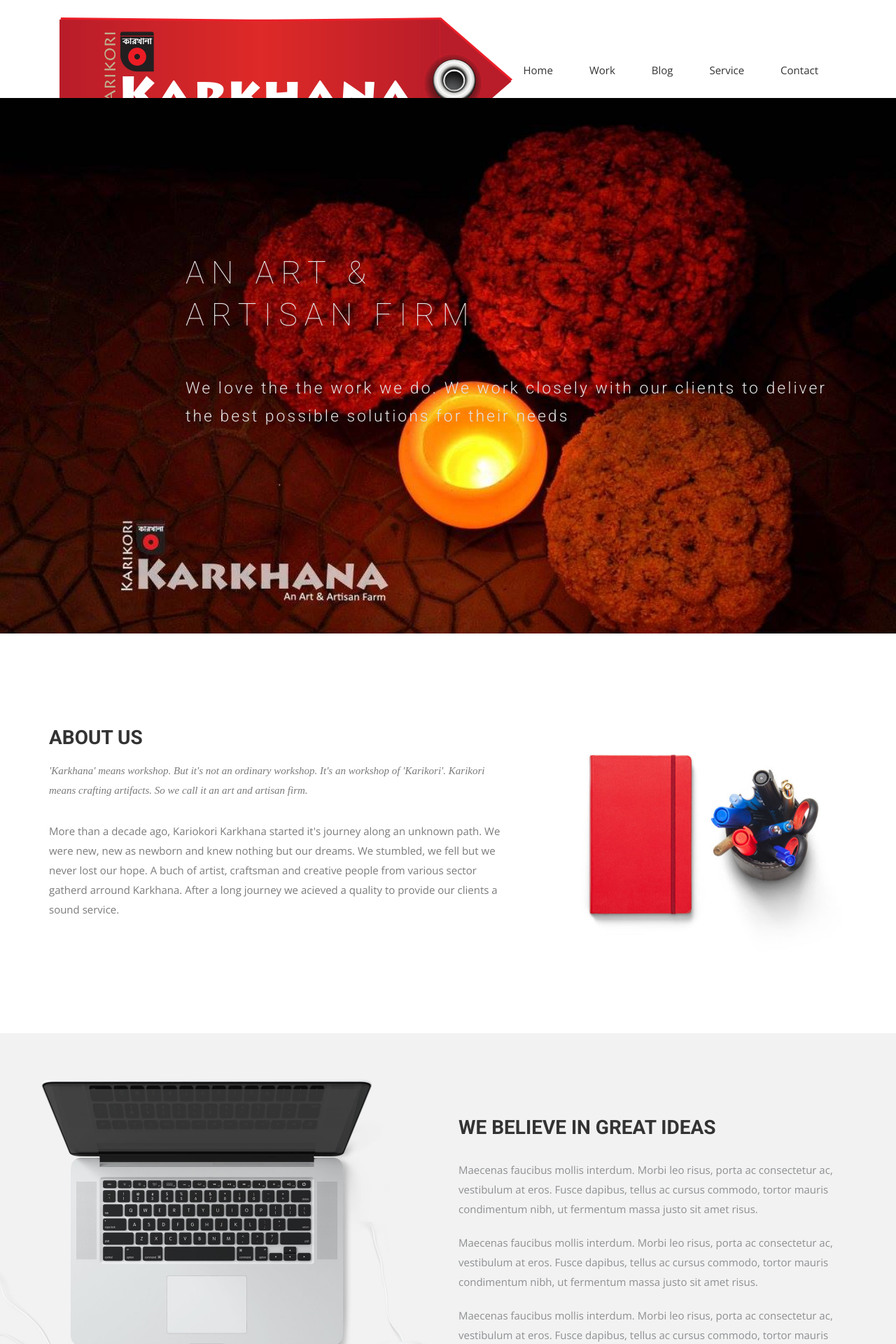
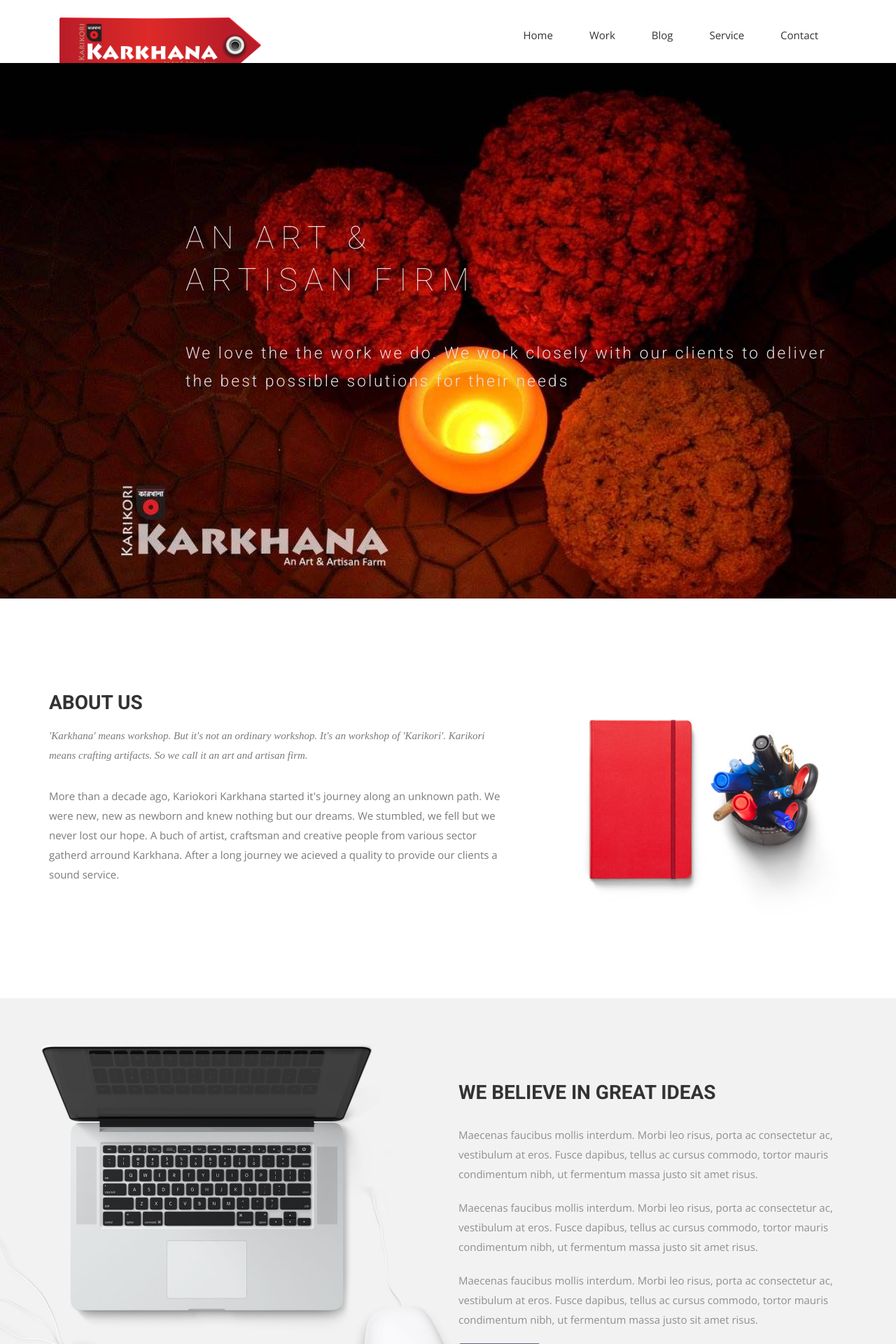
Before and after one commit to Karikorikarkhana/karikorikarkhana.github.io, a Jekyll site: the page built from index.html, in a window 1280 px wide. Shown: the top 1920 px of the page at 70% size. Built offline with Jekyll 4.4.1, drawn with Linux system fonts in a browser that asks for light colours; nearby versions of some CDN libraries; some web fonts are replaced.

```diff
--- a/_includes/header.html
+++ b/_includes/header.html
@@ -15,7 +15,7 @@
             <span class="icon-bar"></span>
             </button>
             <a class="navbar-brand" href="index.html">
-              <img src="{{ site.baseurl }}/img/logo.png" alt="Logo">
+              <img style="height: 80px; width: auto;" src="{{ site.baseurl }}/img/logo.png" alt="Logo">
             </a>
           </div>
             <!-- Collect the nav links, forms, and other content for toggling -->
```
Also changed, not shown: favicon.ico.
